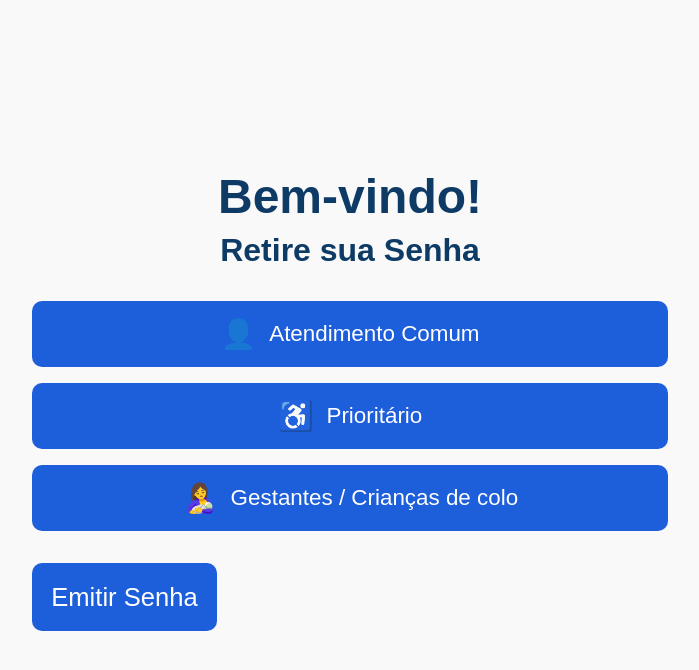
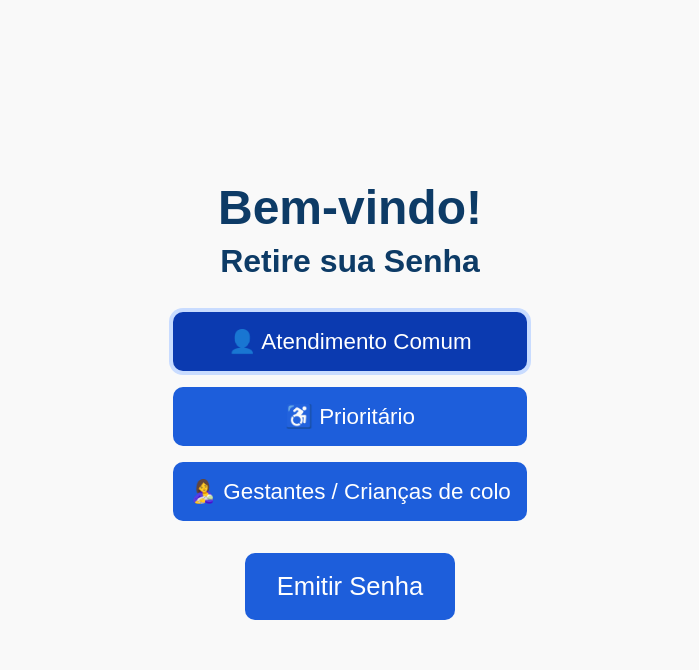
Before and after one commit to thzinn6920/ppiTicket, a PHP site: page /html/telaUsuario.HTML in a window 1280 px wide. Shown: the top 670 px of the page, without its empty margins (290-989 px from the left). Run offline with PHP 8.4, Linux system fonts and the light colour scheme.

Commit message:
atualizaçoes

```diff
--- a/css/telaUsuario.css
+++ b/css/telaUsuario.css
@@ -16,7 +16,6 @@
 
 .container {
   text-align: center;
-    width: 100%;
   max-width: 700px;
   padding: 2rem;
 }
@@ -31,40 +30,107 @@
   margin-bottom: 2rem;
 }
 
-  .button-group {
+.form {
+  display: flex;
+  flex-direction: column;
+  align-items: center;
+}
+
+.radio-group {
   display: flex;
   flex-direction: column;
   gap: 1rem;
   margin-bottom: 2rem;
 }
 
-  .btn {
+.radio-input {
+  display: none;
+}
+
+.radio-label {
   background-color: #1d5edb;
   color: white;
+  padding: 1rem;
   font-size: 1.4rem;
-    padding: 1rem;
+  border-radius: 10px;
+  cursor: pointer;
+  transition: background 0.3s;
+  display: block;
+}
+
+.radio-input:checked + .radio-label {
+  background-color: #0b3ab0;
+  box-shadow: 0 0 0 4px #c9dcff;
+}
+
+.btn.emitir {
+  background-color: #1d5edb;
+  color: white;
+  font-size: 1.6rem;
+  padding: 1.2rem 2rem;
   border: none;
   border-radius: 10px;
   cursor: pointer;
-    display: flex;
+  text-decoration: none;
+  transition: background 0.3s;
+}
+
+.btn.emitir:hover {
+  background-color: #0b3ab0;
+}
+
+/* Popup (modal) */
+
+.popup {
+  position: fixed;
+  inset: 0;
+  background-color: rgba(0, 0, 0, 0.6);
+  display: none;
   align-items: center;
   justify-content: center;
-    gap: 0.8rem;
-    transition: background 0.25s;
+  z-index: 1000;
 }
 
-  .btn:hover {
-    background-color: #154cc7;
+.popup-content {
+  background-color: white;
+  padding: 2rem 3rem;
+  border-radius: 12px;
+  text-align: center;
+  animation: fadeIn 0.4s ease;
+  width: 90%;
+  max-width: 400px;
 }
 
-  .icon {
-    font-size: 1.8rem;
+.popup-content h2 {
+  font-size: 2rem;
+  margin-bottom: 1rem;
 }
 
-  .emitir {
-    font-size: 1.6rem;
-    padding: 1.2rem;
-    display: flex;
-    align-items: center;
-    justify-content: center;
+.tipo {
+  font-size: 1.3rem;
+  margin-bottom: 1rem;
 }
+
+.senha-grande {
+  font-size: 4rem;
+  font-weight: bold;
+  color: #1d5edb;
+  margin: 1.5rem 0;
+}
+
+.temporizador {
+  font-size: 1rem;
+  color: #333;
+  margin-top: 1rem;
+}
+
+@keyframes fadeIn {
+  from {
+    opacity: 0;
+    transform: translateY(20px);
+  }
+  to {
+    opacity: 1;
+    transform: translateY(0);
+  }
+}
--- a/html/telaUsuario.HTML
+++ b/html/telaUsuario.HTML
@@ -2,31 +2,73 @@
 <html lang="pt-BR">
 <head>
   <meta charset="UTF-8" />
-  <meta name="viewport" content="width=device-width, initial-scale=1.0" />
+  <meta name="viewport" content="width=device-width, initial-scale=1.0"/>
   <title>Retire sua Senha</title>
   <link rel="stylesheet" href="/css/telaUsuario.css" />
 </head>
 <body>
-  <div class="container">
+  <main class="container">
     <h1>Bem-vindo!</h1>
     <h2>Retire sua Senha</h2>
 
-    <div class="button-group">
-      <button class="btn atendimento">
-        <span class="icon">👤</span>
-        Atendimento Comum
-      </button>
-      <button class="btn prioritario">
-        <span class="icon">♿</span>
-        Prioritário
-      </button>
-      <button class="btn gestantes">
-        <span class="icon">🤱</span>
-        Gestantes / Crianças de colo
-      </button>
+    <form class="form" onsubmit="return false;">
+      <div class="radio-group">
+        <input type="radio" id="comum" name="atendimento" value="Comum" class="radio-input" checked>
+        <label for="comum" class="radio-label">👤 Atendimento Comum</label>
+
+        <input type="radio" id="prioritario" name="atendimento" value="Prioritário" class="radio-input">
+        <label for="prioritario" class="radio-label">♿ Prioritário</label>
+
+        <input type="radio" id="gestantes" name="atendimento" value="Gestantes" class="radio-input">
+        <label for="gestantes" class="radio-label">🤱 Gestantes / Crianças de colo</label>
+      </div>
+
+      <button type="submit" class="btn emitir" onclick="mostrarPopup()">Emitir Senha</button>
+    </form>
+  </main>
+
+  <!-- Modal (popup) -->
+  <div class="popup" id="popup">
+    <div class="popup-content">
+      <h2>Senha Emitida</h2>
+      <p class="tipo">Tipo: <strong id="tipoSenha">Atendimento</strong></p>
+      <p class="senha-grande" id="codigoSenha">C000</p>
+      <p class="temporizador">Esta janela fechará em <span id="tempo">5</span> segundos...</p>
     </div>
+  </div>
 
-    <button class="btn emitir">Emitir Senha</button>
-  </div>
+  <script>
+    let contador = 0;
+
+    function gerarSenha(tipo) {
+      const letra = tipo[0].toUpperCase();
+      contador++;
+      return `${letra}${String(contador).padStart(3, '0')}`;
+    }
+
+    function mostrarPopup() {
+      const tipo = document.querySelector('input[name="atendimento"]:checked').value;
+      const senha = gerarSenha(tipo);
+
+      document.getElementById("tipoSenha").innerText = tipo;
+      document.getElementById("codigoSenha").innerText = senha;
+
+      const popup = document.getElementById("popup");
+      popup.style.display = "flex";
+
+      let tempo = 5;
+      const tempoEl = document.getElementById("tempo");
+      tempoEl.innerText = tempo;
+
+      const intervalo = setInterval(() => {
+        tempo--;
+        tempoEl.innerText = tempo;
+        if (tempo === 0) {
+          clearInterval(intervalo);
+          popup.style.display = "none";
+        }
+      }, 1000);
+    }
+  </script>
 </body>
 </html>
```
Lines whose indentation alone changed are shown as unchanged.
